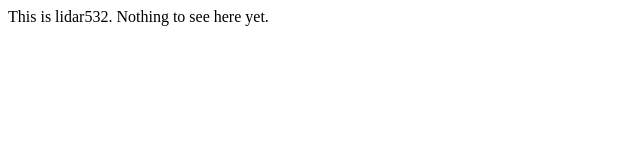
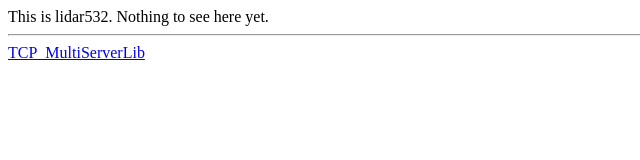
Before and after one commit to lidar532/lidar532.github.io, a plain HTML site: page index.html in a window 1280 px wide. Shown: the whole page, without its empty margins (0-640 px from the left). Drawn offline with Linux system fonts and the light colour scheme.

Commit message:
Update index.html

```diff
--- a/index.html
+++ b/index.html
@@ -1,3 +1,6 @@
 This is lidar532.
 
 Nothing to see here yet.
+
+<hr>
+<a href=https://lidar532.github.io/TCP_MultiServerLib> TCP_MultiServerLib </a>
```
